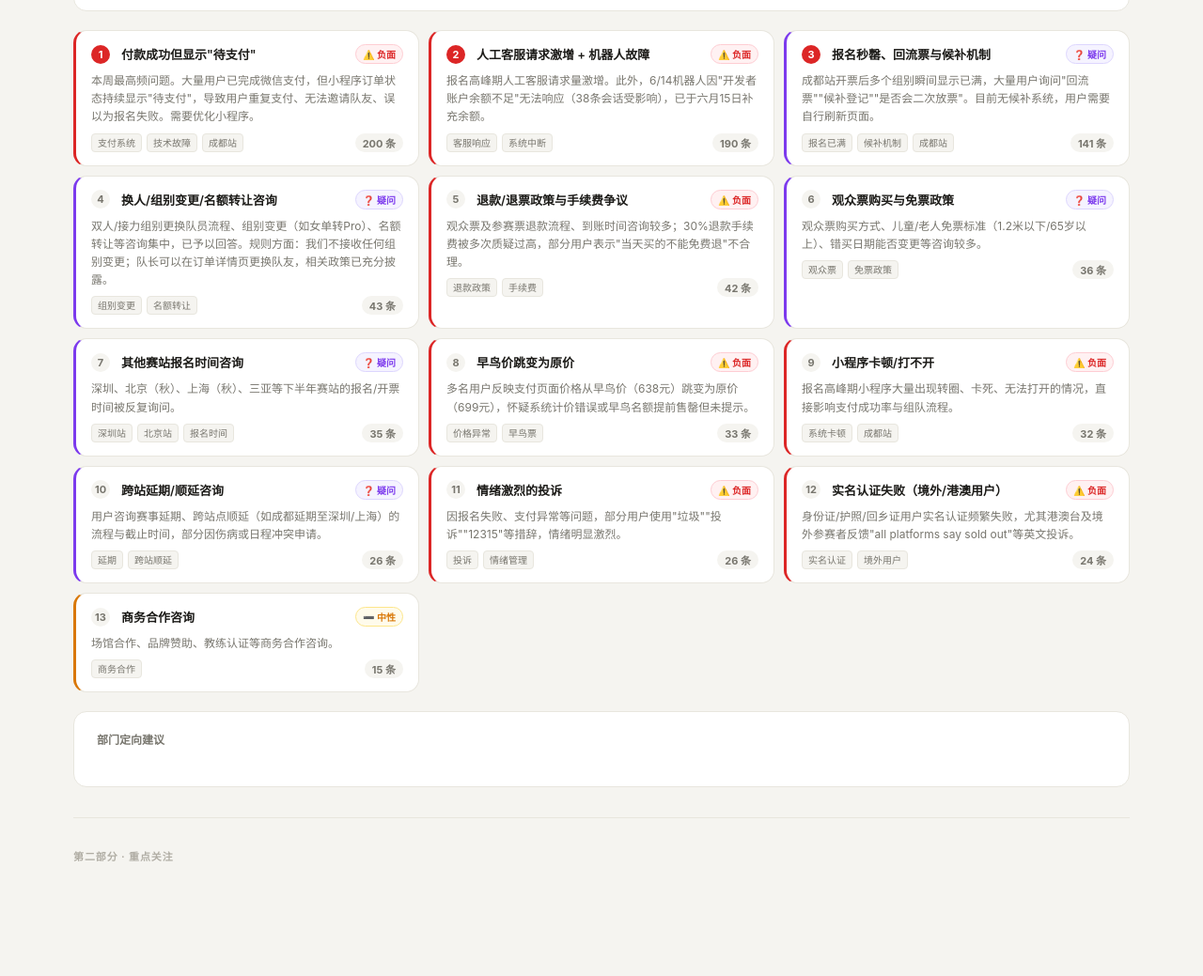
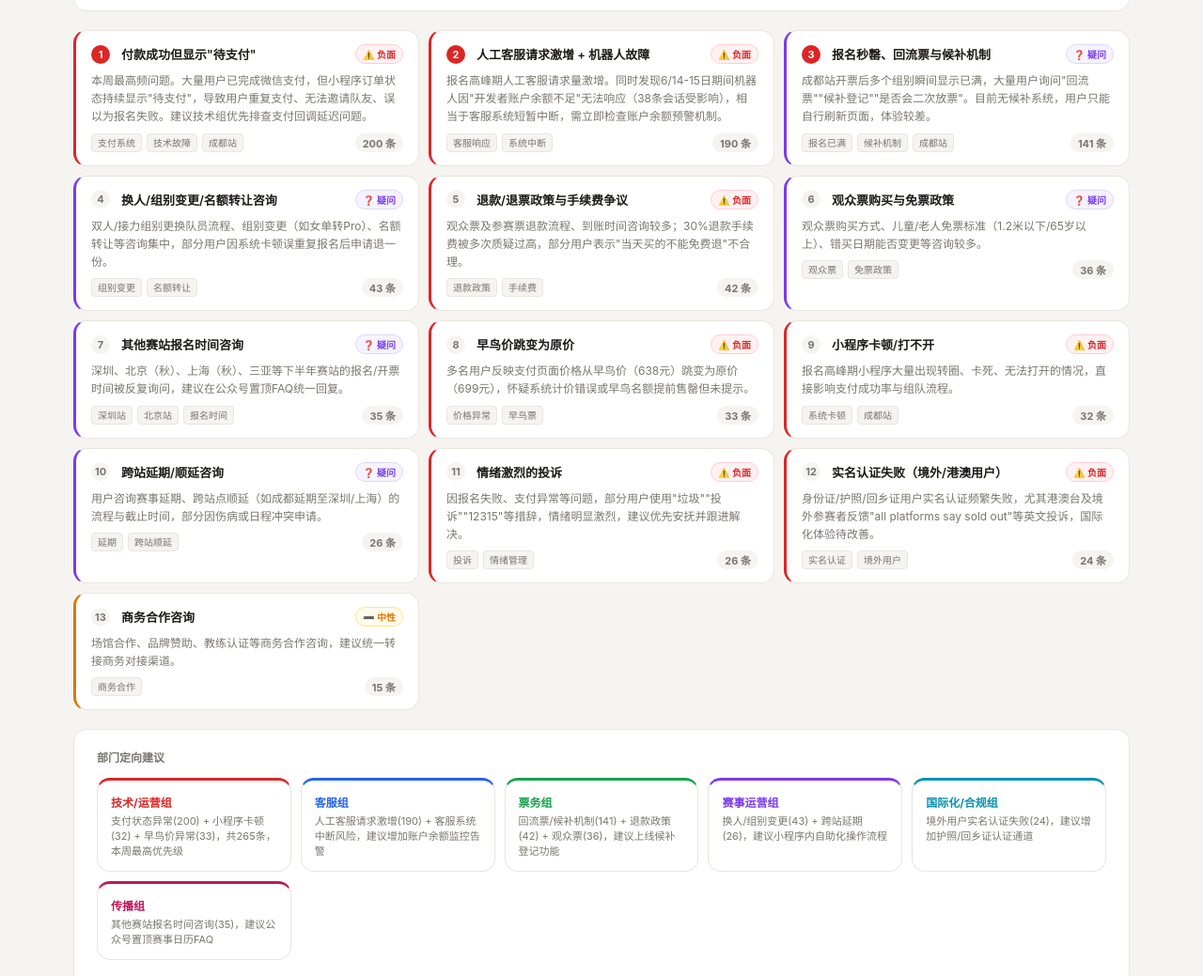
Before and after one commit to Addie-5151/athletes-feedback, a plain HTML site: page index.html in a window 1280 px wide. Shown: the part 381-1420 px from the top of the page at 94% size. Before the commit the page ends 1340 px from the top, so only its background shows below. Drawn offline with Linux system fonts and the light colour scheme.

Commit message:
Add files via upload

```diff
--- a/index.html
+++ b/index.html
@@ -162,16 +162,16 @@ const feedbackCounts = {'正面':0,'负面':829,'中性':190,'疑问':658};
 
 const issues = [
   {title:'付款成功但显示"待支付"', count:200, sentiment:'负面',
-   desc:'本周最高频问题。大量用户已完成微信支付，但小程序订单状态持续显示"待支付"，导致用户重复支付、无法邀请队友、误以为报名失败。需要优化小程序。',
+   desc:'本周最高频问题。大量用户已完成微信支付，但小程序订单状态持续显示"待支付"，导致用户重复支付、无法邀请队友、误以为报名失败。建议技术组优先排查支付回调延迟问题。',
    tags:['支付系统','技术故障','成都站']},
   {title:'人工客服请求激增 + 机器人故障', count:190, sentiment:'负面',
-   desc:'报名高峰期人工客服请求量激增。此外，6/14机器人因"开发者账户余额不足"无法响应（38条会话受影响），已于六月15日补充余额。',
+   desc:'报名高峰期人工客服请求量激增。同时发现6/14-15日期间机器人因"开发者账户余额不足"无法响应（38条会话受影响），相当于客服系统短暂中断，需立即检查账户余额预警机制。',
    tags:['客服响应','系统中断']},
   {title:'报名秒罄、回流票与候补机制', count:141, sentiment:'疑问',
-   desc:'成都站开票后多个组别瞬间显示已满，大量用户询问"回流票""候补登记""是否会二次放票"。目前无候补系统，用户需要自行刷新页面。',
+   desc:'成都站开票后多个组别瞬间显示已满，大量用户询问"回流票""候补登记""是否会二次放票"。目前无候补系统，用户只能自行刷新页面，体验较差。',
    tags:['报名已满','候补机制','成都站']},
   {title:'换人/组别变更/名额转让咨询', count:43, sentiment:'疑问',
-   desc:'双人/接力组别更换队员流程、组别变更（如女单转Pro）、名额转让等咨询集中，已予以回答。规则方面：我们不接收任何组别变更；队长可以在订单详情页更换队友，相关政策已充分披露。',
+   desc:'双人/接力组别更换队员流程、组别变更（如女单转Pro）、名额转让等咨询集中，部分用户因系统卡顿误重复报名后申请退一份。',
    tags:['组别变更','名额转让']},
   {title:'退款/退票政策与手续费争议', count:42, sentiment:'负面',
    desc:'观众票及参赛票退款流程、到账时间咨询较多；30%退款手续费被多次质疑过高，部分用户表示"当天买的不能免费退"不合理。',
@@ -180,7 +180,7 @@ const issues = [
    desc:'观众票购买方式、儿童/老人免票标准（1.2米以下/65岁以上）、错买日期能否变更等咨询较多。',
    tags:['观众票','免票政策']},
   {title:'其他赛站报名时间咨询', count:35, sentiment:'疑问',
-   desc:'深圳、北京（秋）、上海（秋）、三亚等下半年赛站的报名/开票时间被反复询问。',
+   desc:'深圳、北京（秋）、上海（秋）、三亚等下半年赛站的报名/开票时间被反复询问，建议在公众号置顶FAQ统一回复。',
    tags:['深圳站','北京站','报名时间']},
   {title:'早鸟价跳变为原价', count:33, sentiment:'负面',
    desc:'多名用户反映支付页面价格从早鸟价（638元）跳变为原价（699元），怀疑系统计价错误或早鸟名额提前售罄但未提示。',
@@ -192,14 +192,23 @@ const issues = [
    desc:'用户咨询赛事延期、跨站点顺延（如成都延期至深圳/上海）的流程与截止时间，部分因伤病或日程冲突申请。',
    tags:['延期','跨站顺延']},
   {title:'情绪激烈的投诉', count:26, sentiment:'负面',
-   desc:'因报名失败、支付异常等问题，部分用户使用"垃圾""投诉""12315"等措辞，情绪明显激烈。',
+   desc:'因报名失败、支付异常等问题，部分用户使用"垃圾""投诉""12315"等措辞，情绪明显激烈，建议优先安抚并跟进解决。',
    tags:['投诉','情绪管理']},
   {title:'实名认证失败（境外/港澳用户）', count:24, sentiment:'负面',
-   desc:'身份证/护照/回乡证用户实名认证频繁失败，尤其港澳台及境外参赛者反馈"all platforms say sold out"等英文投诉。',
+   desc:'身份证/护照/回乡证用户实名认证频繁失败，尤其港澳台及境外参赛者反馈"all platforms say sold out"等英文投诉，国际化体验待改善。',
    tags:['实名认证','境外用户']},
   {title:'商务合作咨询', count:15, sentiment:'中性',
-   desc:'场馆合作、品牌赞助、教练认证等商务合作咨询。',
+   desc:'场馆合作、品牌赞助、教练认证等商务合作咨询，建议统一转接商务对接渠道。',
    tags:['商务合作']},
+];
+
+const deptMap = [
+  {dept:'技术/运营组', color:'#dc2626', desc:'支付状态异常(200) + 小程序卡顿(32) + 早鸟价异常(33)，共265条，本周最高优先级'},
+  {dept:'客服组', color:'#2563eb', desc:'人工客服请求激增(190) + 客服系统中断风险，建议增加账户余额监控告警'},
+  {dept:'票务组', color:'#16a34a', desc:'回流票/候补机制(141) + 退款政策(42) + 观众票(36)，建议上线候补登记功能'},
+  {dept:'赛事运营组', color:'#7c3aed', desc:'换人/组别变更(43) + 跨站延期(26)，建议小程序内自助化操作流程'},
+  {dept:'国际化/合规组', color:'#0891b2', desc:'境外用户实名认证失败(24)，建议增加护照/回乡证认证通道'},
+  {dept:'传播组', color:'#be185d', desc:'其他赛站报名时间咨询(35)，建议公众号置顶赛事日历FAQ'},
 ];
 
 /* ════════════════════════════════════════════════════════
```
